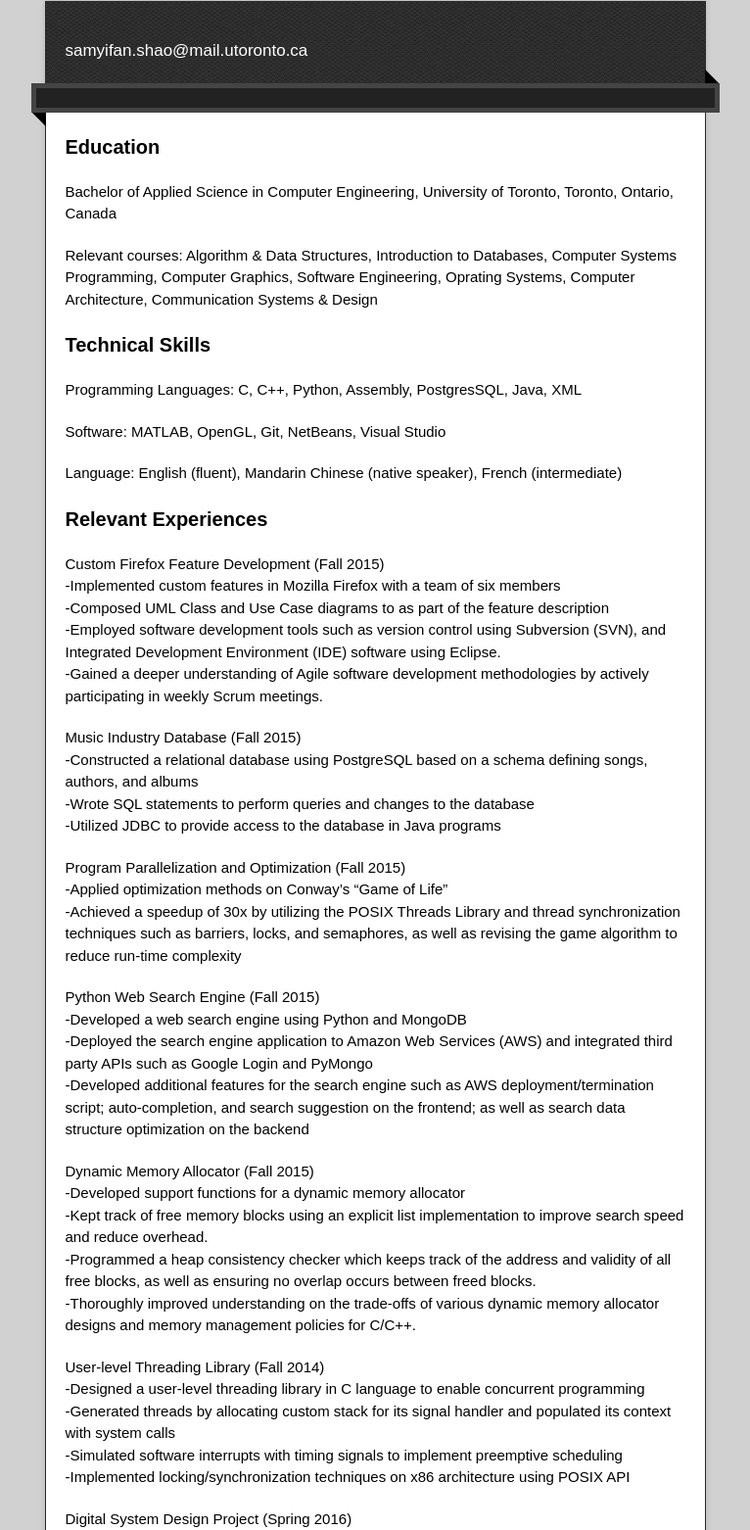
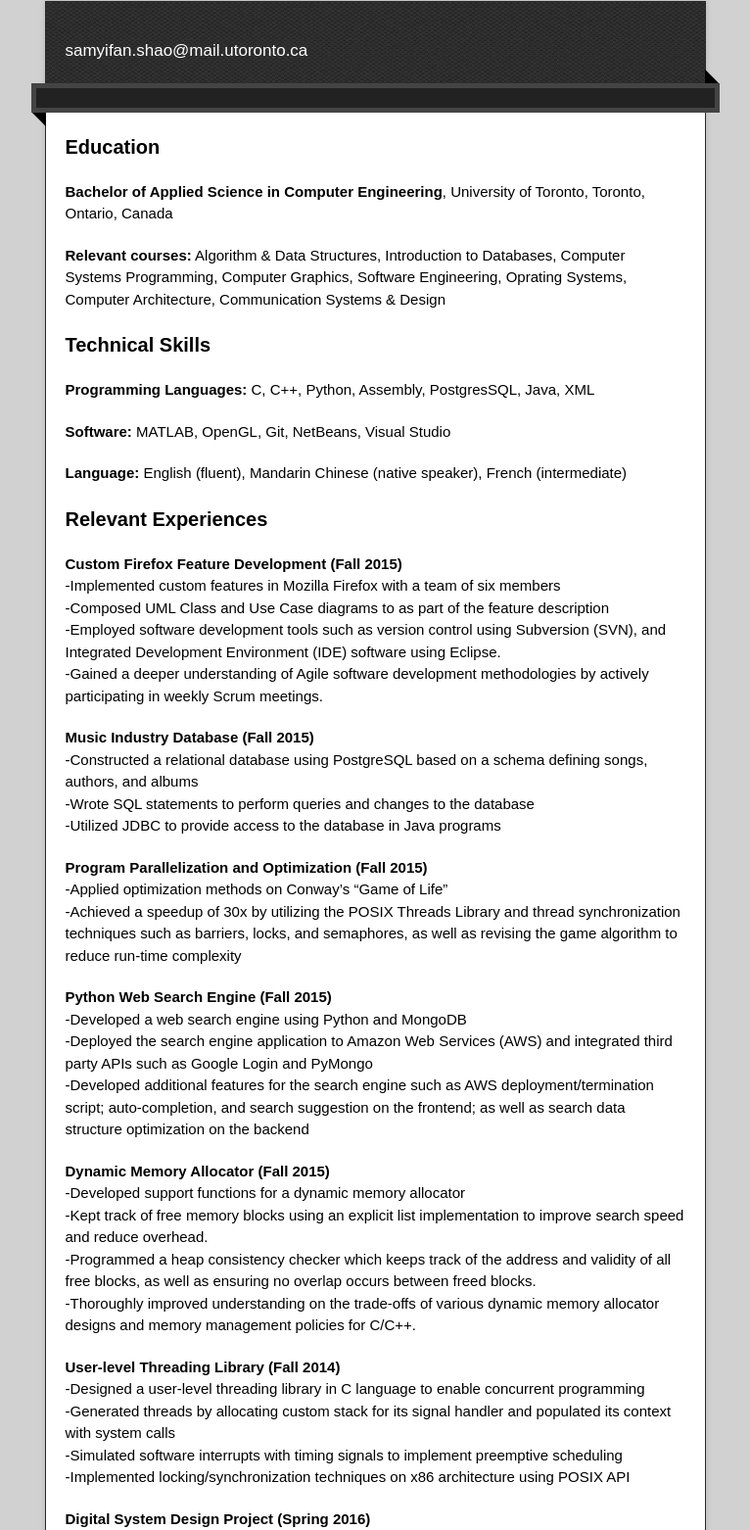
Before and after one commit to samuelshao/sitetest, a plain HTML site: page index.html in a window 1280 px wide. Shown: the part 129-1691 px from the top of the page at 98% size, without its empty margins (257-1023 px from the left). Drawn offline with nearby package versions, Linux system fonts and the light colour scheme.

Commit message:
updated formatting

```diff
--- a/index.html
+++ b/index.html
@@ -35,68 +35,68 @@
           <h3>
 <a id="Education" class="anchor" href="#education" aria-hidden="true"><span aria-hidden="true" class="octicon octicon-link"></span></a>Education</h3>
 
-<p>Bachelor of Applied Science in Computer Engineering, University of Toronto, Toronto, Ontario, Canada</p>
-<p>Relevant courses: Algorithm & Data Structures, Introduction to Databases,
+<p><b>Bachelor of Applied Science in Computer Engineering</b>, University of Toronto, Toronto, Ontario, Canada</p>
+<p><b>Relevant courses:</b> Algorithm & Data Structures, Introduction to Databases,
   Computer Systems Programming, Computer Graphics, Software Engineering, Oprating Systems,
   Computer Architecture, Communication Systems & Design</p>
 
 <h3>
 <a id="Technical skills" class="anchor" href="#technical-skills" aria-hidden="true"><span aria-hidden="true" class="octicon octicon-link"></span></a>Technical Skills</h3>
 
-<p>Programming Languages: C, C++, Python, Assembly, PostgresSQL, Java, XML</p>
-<p>Software: MATLAB, OpenGL, Git, NetBeans, Visual Studio</p>
-<p>Language: English (fluent), Mandarin Chinese (native speaker), French (intermediate)</p>
+<p><b>Programming Languages:</b> C, C++, Python, Assembly, PostgresSQL, Java, XML</p>
+<p><b>Software:</b> MATLAB, OpenGL, Git, NetBeans, Visual Studio</p>
+<p><b>Language:</b> English (fluent), Mandarin Chinese (native speaker), French (intermediate)</p>
 
 <h3>
 <a id="Work experience" class="anchor" href="#work-experience" aria-hidden="true"><span aria-hidden="true" class="octicon octicon-link"></span></a>Relevant Experiences</h3>
 
 <p>
-   Custom Firefox Feature Development (Fall 2015) <br>
+   <b>Custom Firefox Feature Development (Fall 2015) </b> <br>
   -Implemented custom features in Mozilla Firefox with a team of six members <br>
   -Composed UML Class and Use Case diagrams to as part of the feature description <br>
   -Employed software development tools such as version control using Subversion (SVN), and Integrated Development Environment (IDE) software using Eclipse. <br>
   -Gained a deeper understanding of Agile software development methodologies by actively participating in weekly Scrum meetings.
 </p>
 <p>
-   Music Industry Database (Fall 2015) <br>
+   <b>Music Industry Database (Fall 2015) </b> <br>
    -Constructed a relational database using PostgreSQL based on a schema defining songs, authors, and albums <br>
    -Wrote SQL statements to perform queries and changes to the database <br>
    -Utilized JDBC to provide access to the database in Java programs
 </p>
 <p>
-   Program Parallelization and Optimization (Fall 2015) <br>
+   <b>Program Parallelization and Optimization (Fall 2015) </b> <br>
    -Applied optimization methods on Conway’s “Game of Life” <br>
    -Achieved a speedup of 30x by utilizing the POSIX Threads Library and thread synchronization techniques such as barriers, locks, and semaphores, as well as revising the game algorithm to reduce run-time complexity
 </p>
 <p>
-   Python Web Search Engine (Fall 2015) <br>
+   <b>Python Web Search Engine (Fall 2015) </b> <br>
    -Developed a web search engine using Python and MongoDB <br>
    -Deployed the search engine application to Amazon Web Services (AWS) and integrated third party APIs such as Google Login and PyMongo <br>
    -Developed additional features for the search engine such as AWS deployment/termination script; auto-completion, and search suggestion on the frontend; as well as search data structure optimization on the backend
 </p>
 <p>
-   Dynamic Memory Allocator (Fall 2015) <br>
+   <b>Dynamic Memory Allocator (Fall 2015) </b> <br>
    -Developed support functions for a dynamic memory allocator <br>
    -Kept track of free memory blocks using an explicit list implementation to improve search speed and reduce overhead. <br>
    -Programmed a heap consistency checker which keeps track of the address and validity of all free blocks, as well as ensuring no overlap occurs between freed blocks. <br>
    -Thoroughly improved understanding on the trade-offs of various dynamic memory allocator designs and memory management policies for C/C++.
 </p>
 <p>
-   User-level Threading Library (Fall 2014) <br>
+   <b>User-level Threading Library (Fall 2014) </b> <br>
    -Designed a user-level threading library in C language to enable concurrent programming <br>
    -Generated threads by allocating custom stack for its signal handler and populated its context with system calls <br>
    -Simulated software interrupts with timing signals to implement preemptive scheduling <br>
    -Implemented locking/synchronization techniques on x86 architecture using POSIX API
 </p>
 <p>
-   Digital System Design Project (Spring 2016) <br>
+   <b>Digital System Design Project (Spring 2016) </b> <br>
    -Designed a simulated duck hunt game using Verilog on a Xilinx Nexys-7 DDR FPGA board <br>
    -The system contains GPIO and PMOD I/O interfaces to external modules such as a digital camera and audio speakers <br>
    -Contains motion capturing and filtering modules to detect user’s movements and allow the user to play the game with their hands or high-contrast coloured household items <br>
    -Improved knowledge and understanding of industry hardware development tools and methodologies by participating in weekly team meetings to keep track of development progress and project plan revisions
 </p>
 <p>
-   Multi-threaded Client/Server Application with Cache (Spring 2014) <br>
+   <b>Multi-threaded Client/Server Application with Cache (Spring 2014) </b> <br>
    -Designed a client-server application with optimal response time/security in C language on top of the POSIX Socket/Pthreads API <br>
    -Incorporated parsing tools (Flex & Bison) to maintain a faster and cleaner parsing logic <br>
    -Integrated caching strategies into the software architecture for faster response time <br>
```
